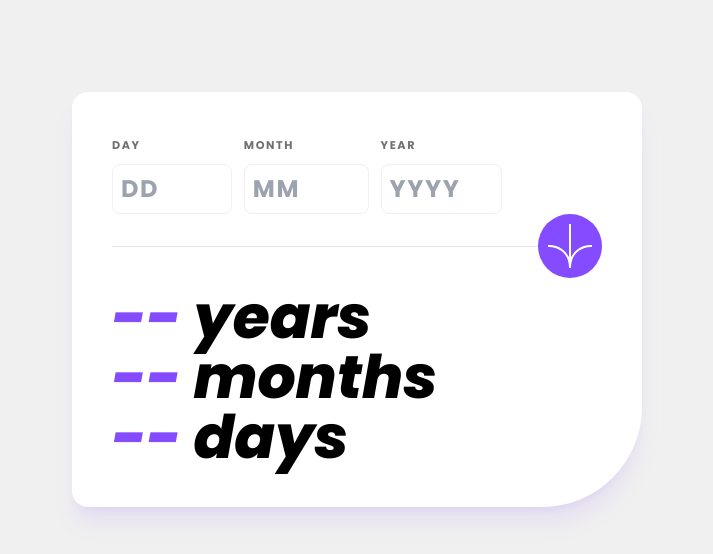
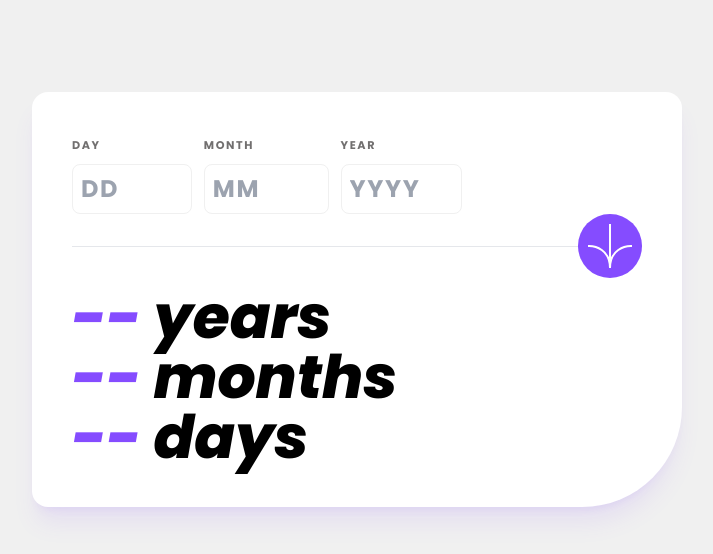
Before and after one commit to ZenitsuAg/age-calculator-app, a React (Vite) app: page / in a window 1280 px wide. Shown: the top 554 px of the page, without its empty margins (283-996 px from the left). Built offline with nearby package versions, Linux system fonts and the light colour scheme.

Commit message:
Increase width of App

```diff
--- a/src/App.jsx
+++ b/src/App.jsx
@@ -22,7 +22,7 @@ function App() {
 
   return (
     <main className='h-screen p-3 bg-off-white'>
-       <div className='font-Poppins max-w-[375px] mx-auto bg-white rounded-2xl rounded-br-[100px] p-6 pt-11 mt-20 shadow-xl shadow-purple/10 md:max-w-[570px] md:p-10'>
+       <div className='font-Poppins max-w-[375px] mx-auto bg-white rounded-2xl rounded-br-[100px] p-6 pt-11 mt-20 shadow-xl shadow-purple/10 md:max-w-[650px] md:p-10'>
         <div className="flex flex-row max-w-[300px] gap-3 mx-auto md:mx-0 md:max-w-[390px]">
             <Input value={'Day'} onChange={handleDays} placeholder={'DD'} />
             <Input value={'Month'} onChange={handleMonths} placeholder={'MM'} />
```
